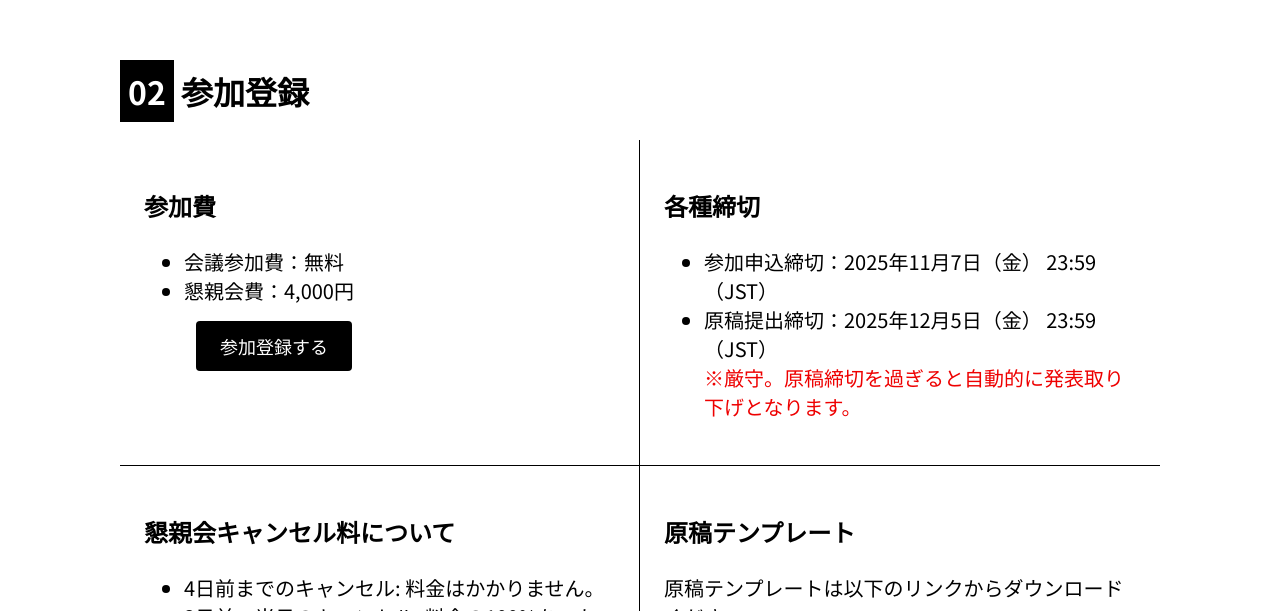
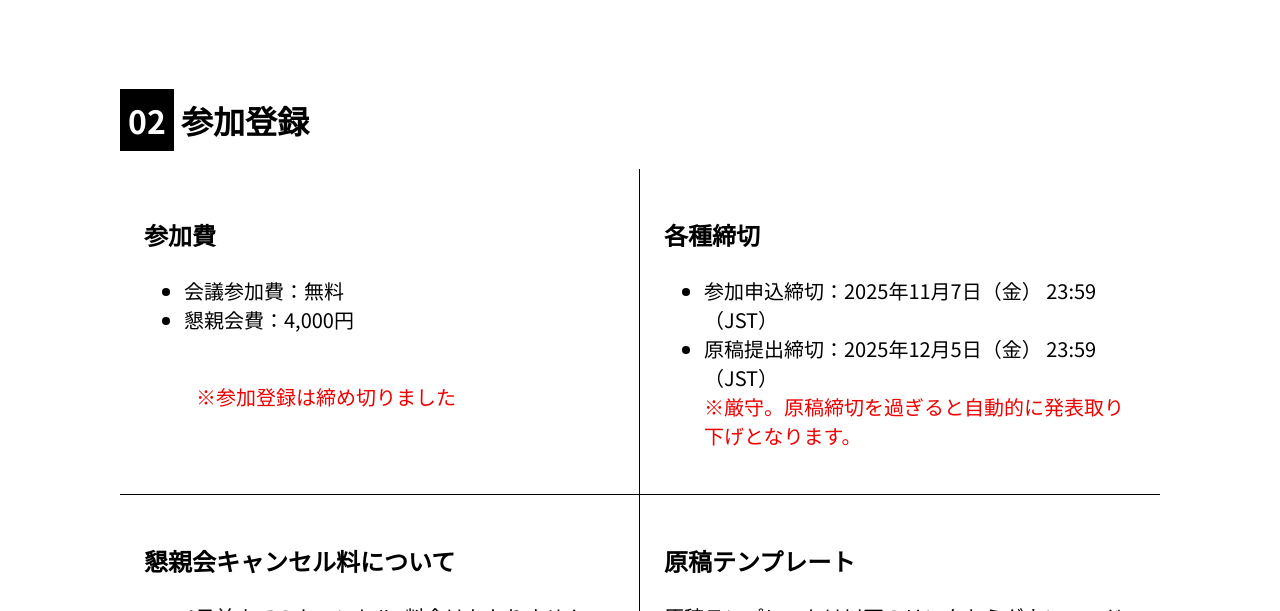
Before and after one commit to HirokiOka/uww2025, an Astro site: page / in a window 1280 px wide. Shown: the part 2262-2873 px from the top of the page. Built offline with nearby package versions, Linux system fonts and the light colour scheme; Astro itself is replaced by a stand-in of ours; a web font is replaced by a local one.

Commit message:
参加登録締切

```diff
--- a/src/components/News.astro
+++ b/src/components/News.astro
@@ -2,6 +2,7 @@
 
 const newsItems = [
   { date: "2025/09/25", title: "UWW2025ウェブサイトを公開しました" },
+  { date: "2025/11/08", title: "参加登録を締め切りました" },
 ];
 ---
 <section class="bl_news">
--- a/src/components/Organization.astro
+++ b/src/components/Organization.astro
@@ -6,7 +6,10 @@ const committee = [
   { role: "実行委員長", person: ["村尾和哉 (立命館大)"] },
   { role: "実行副委員長", person: ["大西鮎美 (神戸大)"] },
   { role: "会計", person: ["金 宏潤 (神戸大)"] },
-  { role: "出版", person: ["吉田航輝 (沖電気工業株式会社), 藤井敦寛 (立命館大)"] },
+  {
+    role: "出版",
+    person: ["吉田航輝 (沖電気工業株式会社), 藤井敦寛 (立命館大)"],
+  },
   { role: "ウェブページ", person: ["岡 大貴 (株式会社ICS)"] },
   { role: "投稿システム", person: ["土田修平 (お茶の水女子大)"] },
   { role: "プログラム", person: ["渡邉拓貴 (はこだて未来大)"] },
--- a/src/components/Registration.astro
+++ b/src/components/Registration.astro
@@ -14,9 +14,10 @@ import DownloadIcon from "../assets/download-icon.svg";
             <ul class="bl_registration_list">
                 <li>会議参加費：無料</li>
                 <li>懇親会費：4,000円</li>
+
             </ul>
             <div class="bl_registration_buttonWrapper">
-                <a class="bl_registration_button" href="https://forms.gle/XdFeE6kmw9HcG1WD6" target="_blank">参加登録する</a>
+              <p class="bl_registration_button_annotation">※参加登録は締め切りました</p>
             </div>
         </div>
 
@@ -129,7 +130,7 @@ import DownloadIcon from "../assets/download-icon.svg";
     .bl_registration_buttonWrapper {
         padding-top: 8px;
         margin-left: 52px;
-        margin-bottom: 24px;
+        margin-bottom: 16px;
     }
 
     .bl_registration_button {
@@ -145,6 +146,11 @@ import DownloadIcon from "../assets/download-icon.svg";
             opacity: 0.6;
         }
     }
+    .bl_registration_button_annotation {
+        color: #e00;
+        font-size: 20px;
+    }
+
 
     .bl_registration_downloadList {
         display: flex;
```
Also changed, not shown: 1 other file.
